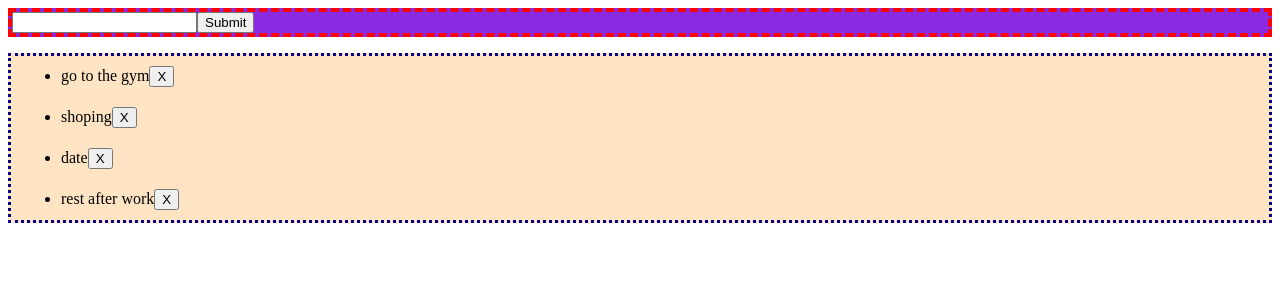
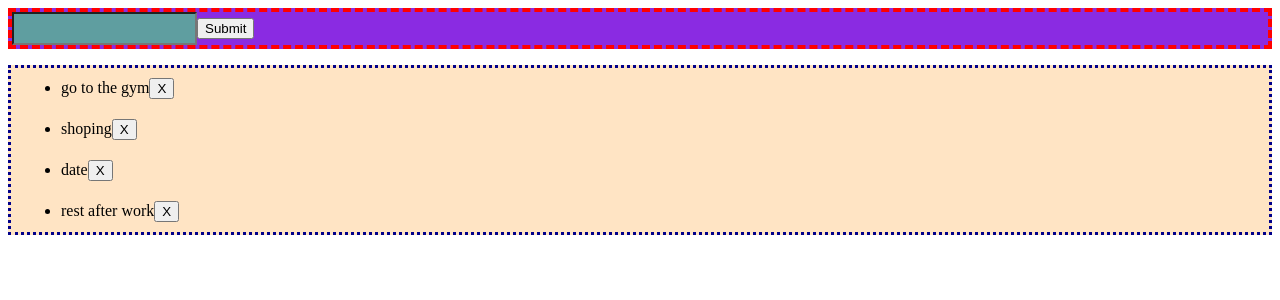
Before and after one commit to BohdanTertyshchevDev/cra-first-project, a React (Create React App) app: page / in a window 1280 px wide. Shown: the top 300 px of the page. Built offline with nearby package versions, Linux system fonts and the light colour scheme.

Commit message:
classNames lib

```diff
--- a/package.json
+++ b/package.json
@@ -6,6 +6,7 @@
     "@testing-library/jest-dom": "^5.16.5",
     "@testing-library/react": "^13.4.0",
     "@testing-library/user-event": "^13.5.0",
+    "classnames": "^2.3.2",
     "react": "^18.2.0",
     "react-dom": "^18.2.0",
     "react-scripts": "5.0.1",
--- a/src/components/ToDoList/ToDoForm/ToDoForm.js
+++ b/src/components/ToDoList/ToDoForm/ToDoForm.js
@@ -1,6 +1,7 @@
 import React, { Component } from 'react';
 // import './style.css';
 import styles from './ToDoFormStyle.module.css';
+import cx from 'classnames';
 
 class ToDoForm extends Component {
     constructor(props) {
@@ -32,7 +33,7 @@ class ToDoForm extends Component {
     render() {
         const {todo, isInputValid} = this.state;
 
-        cx({
+        const cNameString = cx({
             [styles.input]: true,
             [styles['invalid-input']]:!isInputValid
         })
@@ -44,7 +45,7 @@ class ToDoForm extends Component {
                 name="todo"
                 value={todo}
                 onChange={this.changeHendler}
-                // className={className}
+                className={cNameString}
                 />
                 <button type="submit">Submit</button>
             </form>
@@ -53,11 +54,3 @@ class ToDoForm extends Component {
 }
 
 export default ToDoForm;
-
-
-function cx (objectClassNames) {
-    const cort = Object.entries(objectClassNames);
-    const filtered = cort.filter((className, condition) => condition);
-    const arr = filtered.map((className, condition) => className);
-    arr.join(' ');
-}
```
Also changed, not shown: 1 other file (tests, documents, lock files or other folders).
